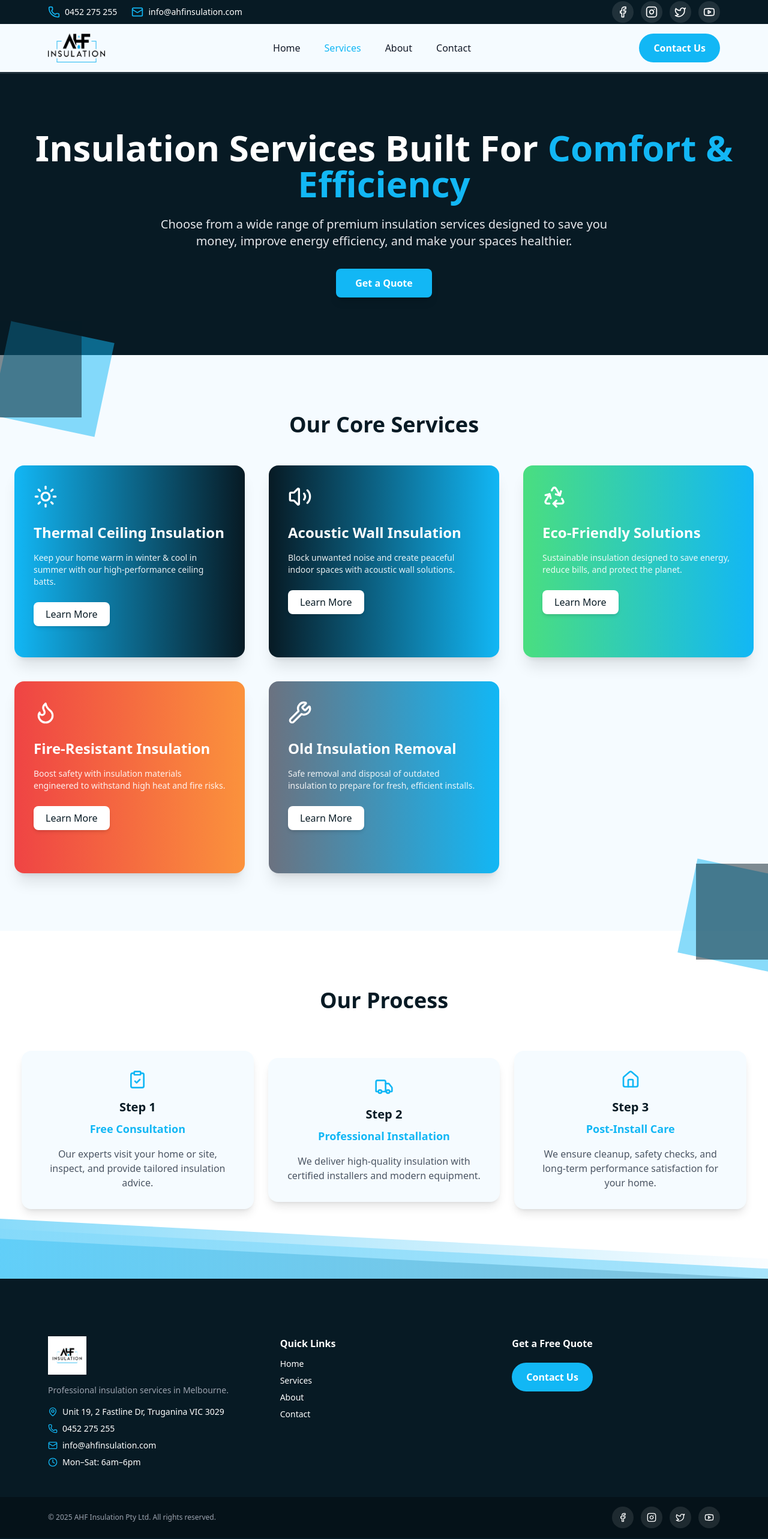
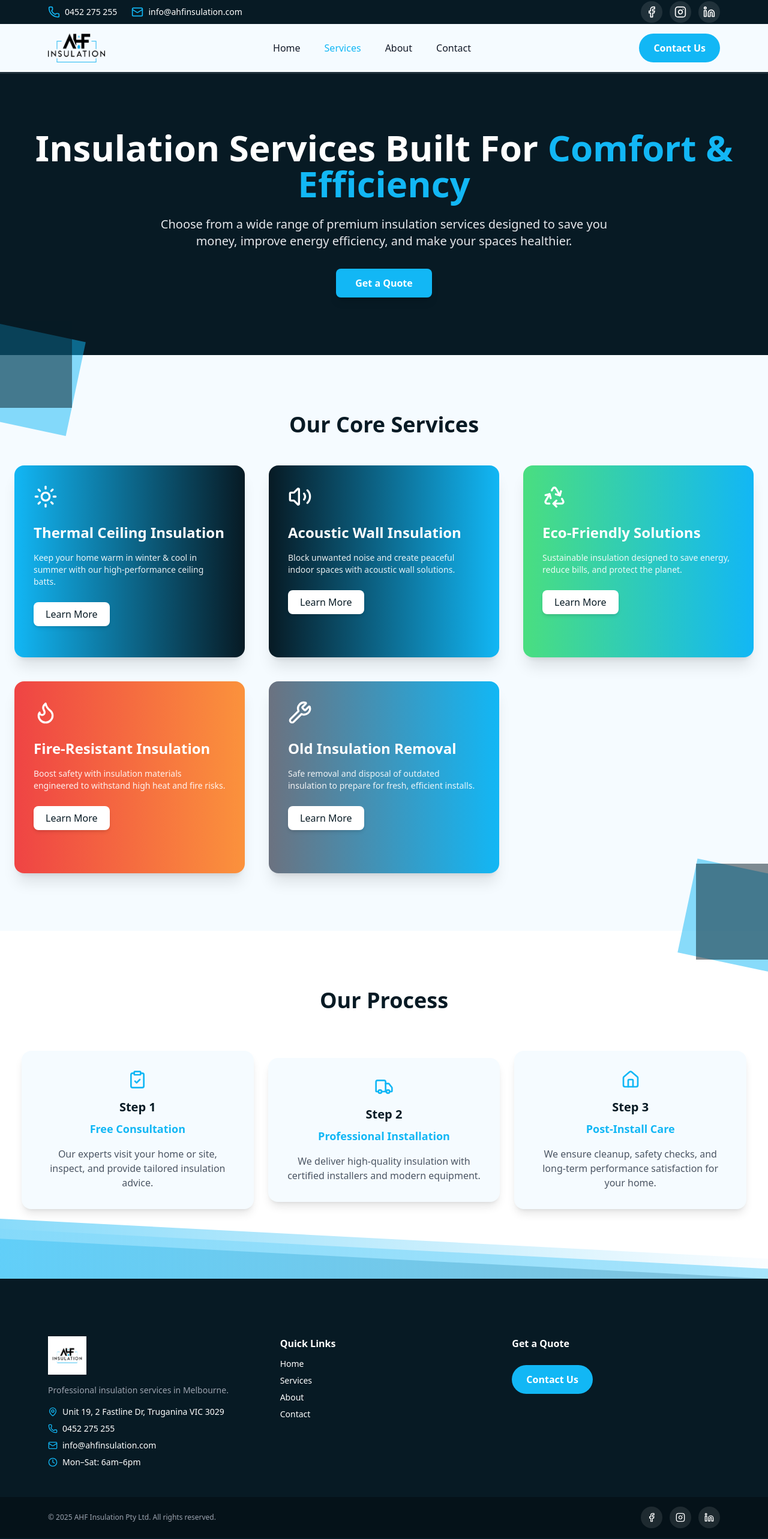
Before and after one commit to Jsamreen/AHFinsulation, a React (Vite) app in the folder frontend/: page /services in a window 1280 px wide. Shown: the top 2566 px of the page at 60% size. Built offline with nearby package versions, Linux system fonts and the light colour scheme.

Commit message:
fix: fixed social media links

```diff
--- a/frontend/src/components/Footer.jsx
+++ b/frontend/src/components/Footer.jsx
@@ -1,5 +1,11 @@
 import { Link } from "react-router-dom";
-import { MapPin, Phone, Mail, Clock, Facebook, Instagram, Twitter, Youtube } from "lucide-react";
+import { MapPin, Phone, Mail, Clock, Facebook, Instagram, Linkedin} from "lucide-react";
+
+const SOCIAL = {
+  instagram: "https://www.instagram.com/ahfinsulation?igsh=MXd3NDZia29nOXdsbw==",
+  facebook:  "https://www.facebook.com/share/1LZFP6os7c/?mibextid=wwXIfr",
+  linkedin:  "https://www.linkedin.com/in/ahf-insulation-2329111ba?utm_source=share&utm_campaign=share_via&utm_content=profile&utm_medium=ios_app",
+};
 
 export default function Footer() {
   const year = new Date().getFullYear();
@@ -30,10 +36,9 @@ export default function Footer() {
               <a href="mailto:info@ahfinsulation.com" className="hover:text-brand-blue">info@ahfinsulation.com</a>
             </li>
             <li className="flex items-center gap-2">
-            <Clock className="w-4 h-4 text-brand-blue" />
-            <span className="hover:text-brand-blue">Mon–Sat: 6am–6pm</span>
+              <Clock className="w-4 h-4 text-brand-blue" />
+              <span className="hover:text-brand-blue">Mon–Sat: 6am–6pm</span>
             </li>
-
           </ul>
         </div>
 
@@ -50,7 +55,7 @@ export default function Footer() {
 
         {/* Column 3: CTA */}
         <div className="flex flex-col gap-3">
-          <h4 className="text-base font-semibold mb-2 text-white">Get a Free Quote</h4>
+          <h4 className="text-base font-bold mb-3 text-white">Get a Quote</h4>
           <Link to="/contact" className="btn-blue w-fit">Contact Us</Link>
         </div>
       </div>
@@ -62,10 +67,9 @@ export default function Footer() {
             © {year} AHF Insulation Pty Ltd. All rights reserved.
           </p>
           <div className="flex items-center gap-3">
-            <a href="#" aria-label="Facebook" className="icon-chip hover:text-brand-blue"><Facebook className="w-4 h-4" /></a>
-            <a href="#" aria-label="Instagram" className="icon-chip hover:text-brand-blue"><Instagram className="w-4 h-4" /></a>
-            <a href="#" aria-label="Twitter/X" className="icon-chip hover:text-brand-blue"><Twitter className="w-4 h-4" /></a>
-            <a href="#" aria-label="YouTube" className="icon-chip hover:text-brand-blue"><Youtube className="w-4 h-4" /></a>
+            <a href={SOCIAL.facebook}  target="_blank" rel="noopener noreferrer" aria-label="Facebook" className="icon-chip hover:text-brand-blue"><Facebook className="w-4 h-4" /></a>
+            <a href={SOCIAL.instagram} target="_blank" rel="noopener noreferrer" aria-label="Instagram" className="icon-chip hover:text-brand-blue"><Instagram className="w-4 h-4" /></a>
+            <a href={SOCIAL.linkedin}  target="_blank" rel="noopener noreferrer" aria-label="LinkedIn" className="icon-chip hover:text-brand-blue"><Linkedin className="w-4 h-4" /></a>
           </div>
         </div>
       </div>
--- a/frontend/src/components/Header.jsx
+++ b/frontend/src/components/Header.jsx
@@ -1,6 +1,6 @@
 import { Link, NavLink } from "react-router-dom";
 import { useEffect, useRef, useState } from "react";
-import { Phone, Mail, Facebook, Instagram, Twitter, Youtube, Menu, X } from "lucide-react";
+import { Phone, Mail, Facebook, Instagram, Linkedin, Menu, X } from "lucide-react";
 
 const nav = [
   { to: "/", label: "Home" },
@@ -8,6 +8,12 @@ const nav = [
   { to: "/about", label: "About" },
   { to: "/contact", label: "Contact" },
 ];
+
+const SOCIAL = {
+  instagram: "https://www.instagram.com/ahfinsulation?igsh=MXd3NDZia29nOXdsbw==",
+  facebook:  "https://www.facebook.com/share/1LZFP6os7c/?mibextid=wwXIfr",
+  linkedin:  "https://www.linkedin.com/in/ahf-insulation-2329111ba?utm_source=share&utm_campaign=share_via&utm_content=profile&utm_medium=ios_app",
+};
 
 export default function Header() {
   const [open, setOpen] = useState(false);
@@ -82,11 +88,18 @@ export default function Header() {
                 <span>info@ahfinsulation.com</span>
               </a>
             </div>
+
+            {/* Social links */}
             <div className="hidden md:flex items-center gap-3" aria-label="Social links">
-              <a href="#" aria-label="Facebook" className="icon-chip"><Facebook className="w-5 h-5" aria-hidden="true" /></a>
-              <a href="#" aria-label="Instagram" className="icon-chip"><Instagram className="w-5 h-5" aria-hidden="true" /></a>
-              <a href="#" aria-label="Twitter / X" className="icon-chip"><Twitter className="w-5 h-5" aria-hidden="true" /></a>
-              <a href="#" aria-label="YouTube" className="icon-chip"><Youtube className="w-5 h-5" aria-hidden="true" /></a>
+              <a href={SOCIAL.facebook}  target="_blank" rel="noopener noreferrer" aria-label="Facebook" className="icon-chip">
+                <Facebook className="w-5 h-5" aria-hidden="true" />
+              </a>
+              <a href={SOCIAL.instagram} target="_blank" rel="noopener noreferrer" aria-label="Instagram" className="icon-chip">
+                <Instagram className="w-5 h-5" aria-hidden="true" />
+              </a>
+              <a href={SOCIAL.linkedin}  target="_blank" rel="noopener noreferrer" aria-label="LinkedIn" className="icon-chip">
+                <Linkedin className="w-5 h-5" aria-hidden="true" />
+              </a>
             </div>
           </div>
         </div>
--- a/frontend/src/pages/Services.jsx
+++ b/frontend/src/pages/Services.jsx
@@ -113,15 +113,17 @@ const Services = () => {
       {/* ---------------- SERVICES GRID ---------------- */}
       <section className="py-24 bg-brand-mist relative z-10">
         <motion.div
-          className="absolute -top-10 -left-15 w-44 h-40 bg-brand-blue/50 rotate-12 z-1"
+          className="absolute -top-10 -left-8 size-24 md:size-40 bg-brand-blue/50 rotate-12 z-[1] pointer-events-none"
           whileHover={{ x: 10, y: -5, rotate: -8 }}
           transition={{ duration: 0.6, ease: "easeInOut" }}
-        ></motion.div>
+        />
+
         <motion.div
-          className="absolute -top-14 -left-10 w-44 h-40 bg-brand-navy/50 rotate-13 z-1"
+          className="absolute -top-14 -left-6 size-20 md:size-36 bg-brand-navy/50 rotate-13 z-[1] pointer-events-none"
           whileHover={{ x: 10, y: -5, rotate: -8 }}
           transition={{ duration: 0.6, ease: "easeInOut" }}
-        ></motion.div>
+        />
+
 
         <div className="container mx-auto px-6">
           <motion.h2
```
